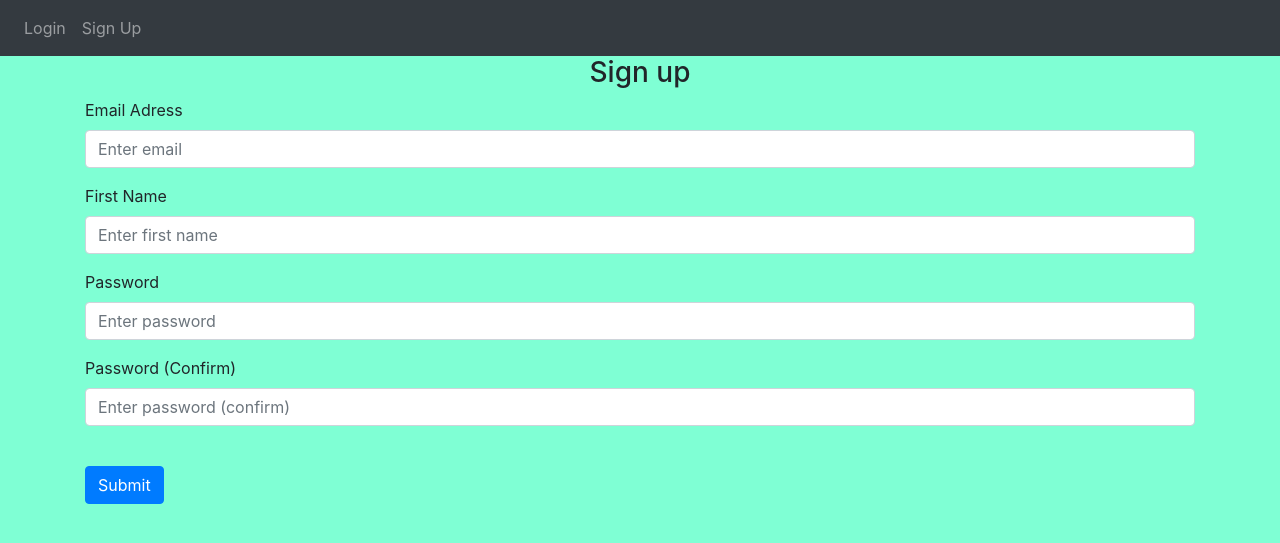
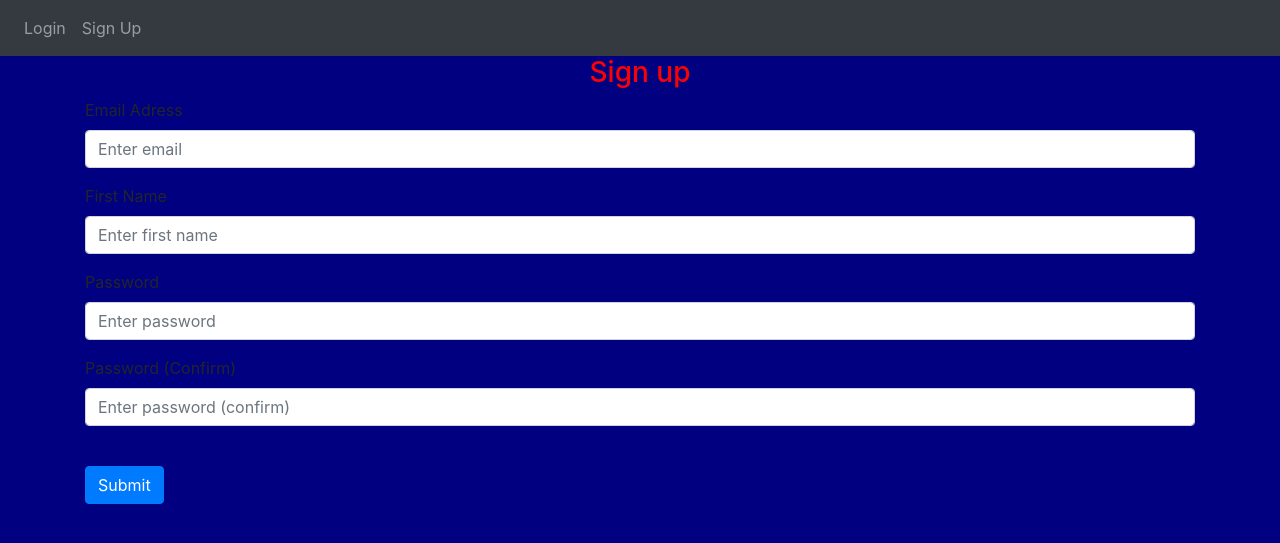
Before and after one commit to hermanmostein/PEP-Check, a Flask app: page /sign-up in a window 1280 px wide. Shown: the top 543 px of the page. Run offline with Flask 2, Linux system fonts and the light colour scheme; some libraries are stand-ins or nearby versions.

Commit message:
Addet stylesheet, bygger nå videre på det.

```diff
--- /dev/null
+++ b/website/static/style.css
@@ -0,0 +1,13 @@
+body {
+    background-color: navy;
+
+}
+
+h1 {
+    color: white;
+    margin-left: 20px;
+}
+
+h3 {
+  color: red;
+}
--- a/website/templates/base.html
+++ b/website/templates/base.html
@@ -16,13 +16,13 @@
       crossorigin="anonymous"
     >
 
-    <link rel="stylesheet" type="text/css" href="PEP-Check/website/templates/style.css" />
+    <link rel="stylesheet" type="text/css" href="/static/style.css" />
 
       <title>{% block title %}Home{%endblock%}</title>
 
 
     </head>
-    <body id="bootstrap-overrides">
+    <body>
       <nav class="navbar navbar-expand-lg navbar-dark bg-dark">
         <button
           class="navbar-toggler"
--- a/website/templates/style.css
+++ /dev/null
@@ -1,13 +0,0 @@
-body {
-    background-color: aquamarine;
-
-}
-
-h1 {
-    color: navy;
-    margin-left: 20px;
-  }
-
-  #bootstrap-overrides {
-    background-color: aquamarine;
-  }
--- a/website/views.py
+++ b/website/views.py
@@ -46,7 +46,8 @@ def home():
                 flash('Name is too short', category='error')
 
             else:
-                found_pep = PEP.query.filter_by(name=pep.lower()).first()
+                pep = pep.lower().strip()
+                found_pep = PEP.query.filter_by(name=pep).first()
                 if(found_pep):
                     flash('This person is a politically exposed person!', category='error')
                     print(found_pep)
```
Also changed, not shown: README.md.
